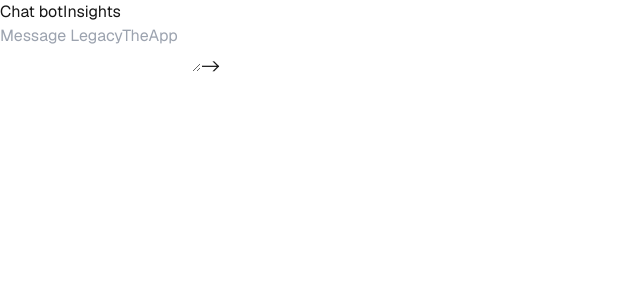
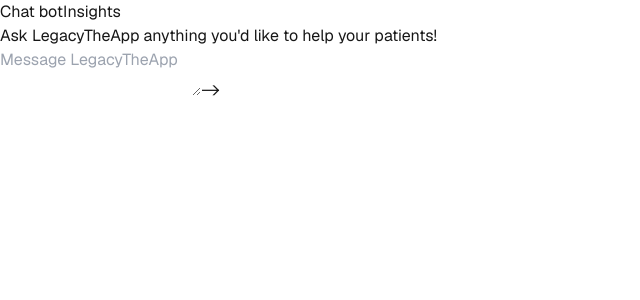
Before and after one commit to athkdev/legacy-the-app, a Next.js app: page /app in a window 1280 px wide. Shown: the top 300 px of the page, without its empty margins (0-640 px from the left). Built offline with nearby package versions, Linux system fonts and the light colour scheme.

Commit message:
feat: skeleton for message logs

```diff
--- a/src/components/ChatBot.tsx
+++ b/src/components/ChatBot.tsx
@@ -69,6 +69,14 @@ export default function ChatBot({ className }: ChatBotProps): JSX.Element {
 
 	return (
 		<div className="w-1/2 mx-auto p-2">
+			{log?.length === 0 ? (
+				<div className="h-4/5 text-white rounded border border-stone-700 p-4 flex justify-center items-center">
+					<p className="mx-auto">
+						Ask LegacyTheApp anything you'd like to help your
+						patients!
+					</p>
+				</div>
+			) : (
 				<div className="h-4/5 text-white rounded border border-stone-700 p-4 overflow-auto">
 					{log?.map((l: LogNode, i: number) => {
 						const isQuery = l.logType === Message.QUERY
@@ -98,6 +106,7 @@ export default function ChatBot({ className }: ChatBotProps): JSX.Element {
 						)
 					})}
 				</div>
+			)}
 
 			<div className="flex gap-5 mt-4">
 				<textarea
```
Lines whose indentation alone changed are shown as unchanged.
